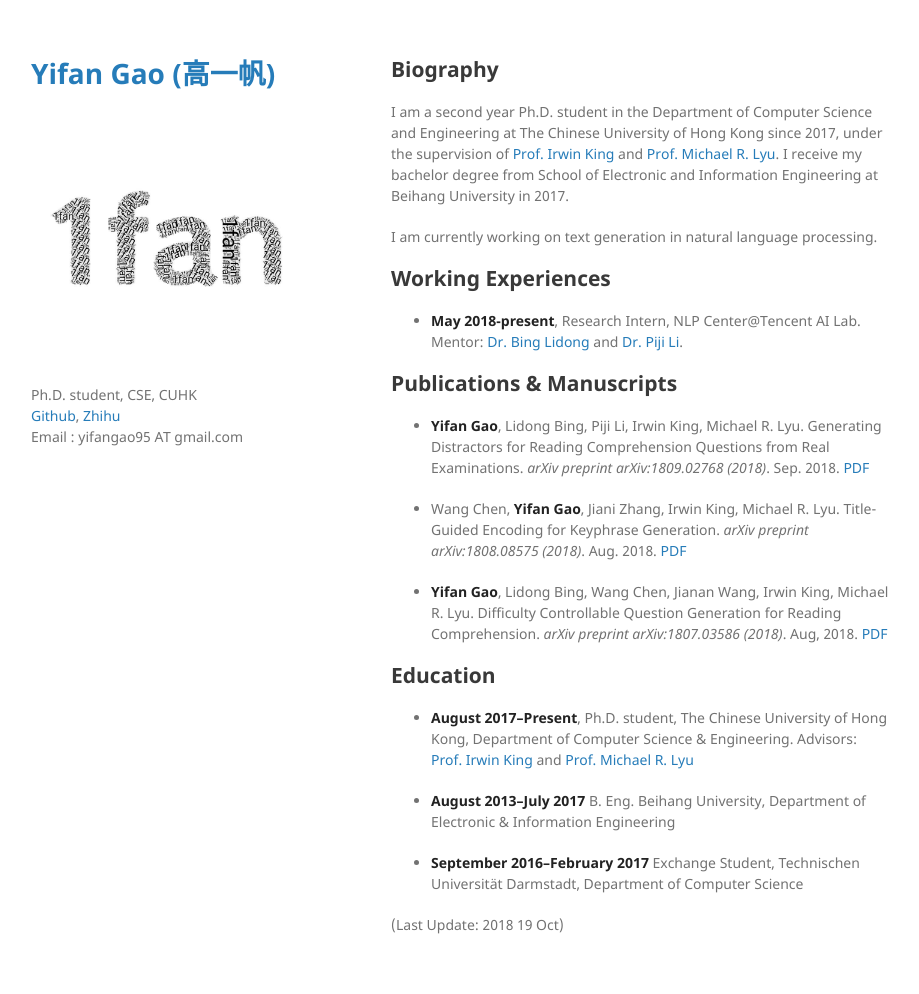
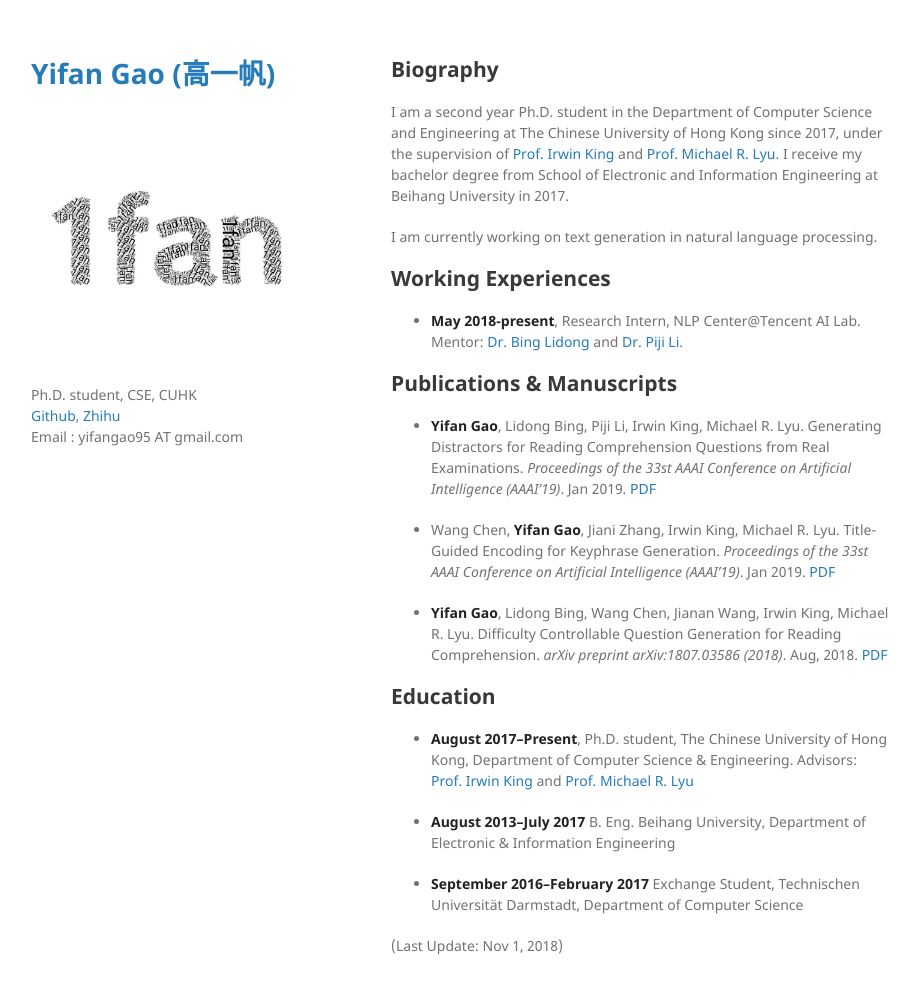
Before and after one commit to Yifan-Gao/Yifan-Gao.github.io, a Jekyll site: the page built from index.md, in a window 1280 px wide and 1026 px high. Shown: the top 994 px of the window, without its empty margins (179-1098 px from the left). Built offline with Jekyll 4.4.1, drawn with Linux system fonts in a browser that asks for light colours; our own code applies the rules of GitHub Pages for plain Markdown files.

Commit message:
add aaai19

```diff
--- a/index.md
+++ b/index.md
@@ -11,9 +11,9 @@ I am currently working on text generation in natural language processing.
 - **May 2018-present**, Research Intern, NLP Center@Tencent AI Lab. Mentor: [Dr. Bing Lidong](https://lidongbing.github.io/) and [Dr. Piji Li](http://lipiji.com).
 
 ## Publications & Manuscripts
-- **Yifan Gao**, Lidong Bing, Piji Li, Irwin King, Michael R. Lyu. Generating Distractors for Reading Comprehension Questions from Real Examinations. _arXiv preprint arXiv:1809.02768 (2018)_. Sep. 2018. [PDF](https://arxiv.org/abs/1809.02768)
+- **Yifan Gao**, Lidong Bing, Piji Li, Irwin King, Michael R. Lyu. Generating Distractors for Reading Comprehension Questions from Real Examinations. _Proceedings of the 33st AAAI Conference on Artificial Intelligence (AAAI'19)_. Jan 2019. [PDF](https://arxiv.org/abs/1809.02768)
 
-- Wang Chen, **Yifan Gao**, Jiani Zhang, Irwin King, Michael R. Lyu. Title-Guided Encoding for Keyphrase Generation. _arXiv preprint arXiv:1808.08575 (2018)_. Aug. 2018. [PDF](https://arxiv.org/abs/1808.08575)
+- Wang Chen, **Yifan Gao**, Jiani Zhang, Irwin King, Michael R. Lyu. Title-Guided Encoding for Keyphrase Generation. _Proceedings of the 33st AAAI Conference on Artificial Intelligence (AAAI'19)_. Jan 2019. [PDF](https://arxiv.org/abs/1808.08575)
 
 - **Yifan Gao**, Lidong Bing, Wang Chen, Jianan Wang, Irwin King, Michael R. Lyu. Difficulty Controllable Question Generation for Reading Comprehension. _arXiv preprint arXiv:1807.03586 (2018)_. Aug, 2018. [PDF](https://arxiv.org/abs/1807.03586)
 
@@ -24,4 +24,4 @@ I am currently working on text generation in natural language processing.
 
 - **September 2016--February 2017** Exchange Student, Technischen Universität Darmstadt, Department of Computer Science
 
-(Last Update: 2018 19 Oct)
+(Last Update: Nov 1, 2018)
```
